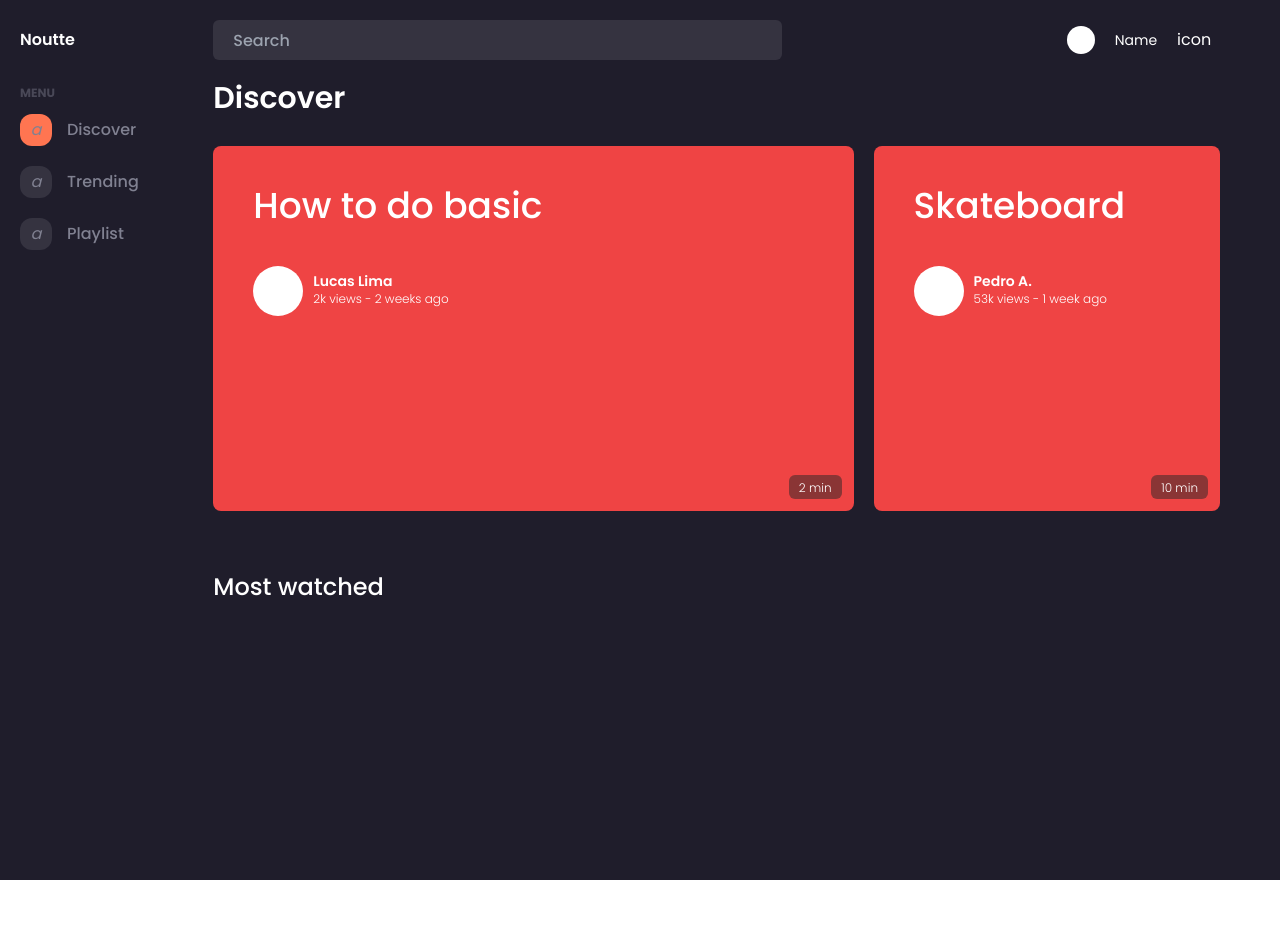
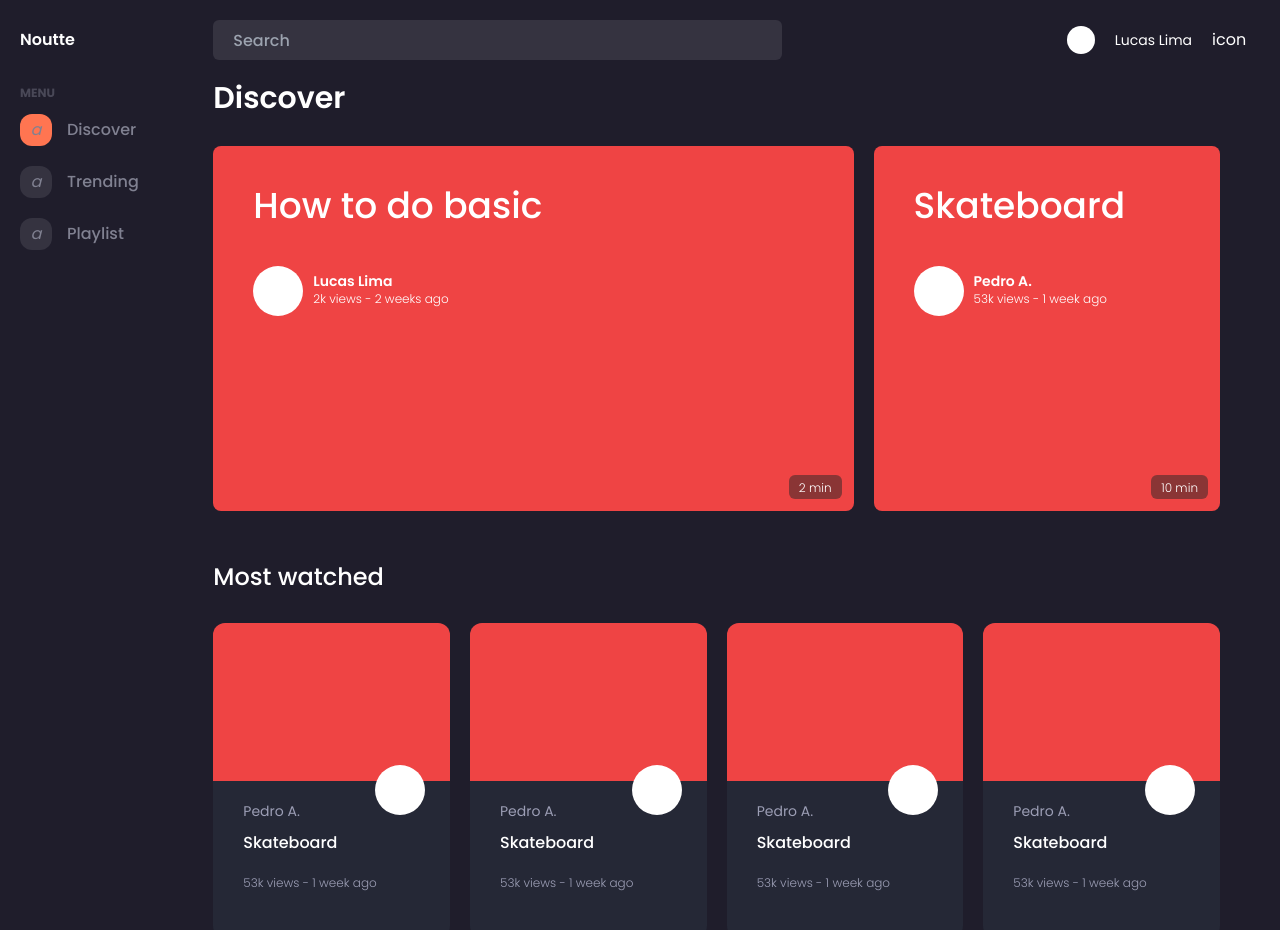
Before and after one commit to Lukenoutte/noutte-platform-nuxt, a Nuxt app: page / in a window 1280 px wide. Shown: the top 930 px of the page. Before the commit the page ends 880 px from the top, so only its background shows below. Built offline with nearby package versions, Linux system fonts and the light colour scheme.

Commit message:
feature/most watched card

```diff
--- a/components/CardDiscover.vue
+++ b/components/CardDiscover.vue
@@ -18,7 +18,7 @@
 
 <script setup>
 
-const props = defineProps({
+defineProps({
   widthCard: { type: String, required: true },
   title: { type: String, required: true },
   author: { type: String, required: true },
--- /dev/null
+++ b/components/CardMostWatched.vue
@@ -0,0 +1,24 @@
+<template>
+  <div class="h-[315px] w-[255px] bg-most-watched-card-bg rounded-xl mr-[20px] relative">
+    <div class="bg-red-500 h-1/2 rounded-t-xl">
+
+    </div>
+    <div class="bg-white rounded-full w-[50px] h-[50px] absolute top-[45%] right-[25px]">
+
+    </div>
+    <div class="px-[30px] pt-[20px]">
+      <p class="text-sm text-most-watched-title font-normal">{{ author }}</p>
+      <p class="mt-[10px] font-medium text-white">{{ title }}</p>
+      <p class="text-xs mt-[20px] text-most-watched-title font-light">{{ `${views} views - ${createdSince}` }}</p>
+    </div>
+  </div>
+</template>
+
+<script setup>
+  defineProps({
+  title: { type: String, required: true },
+  author: { type: String, required: true },
+  createdSince: { type: String, required: true },
+  views: { type: String, required: true }
+})
+</script>
--- a/components/RightContainer.vue
+++ b/components/RightContainer.vue
@@ -1,5 +1,5 @@
 <template>
-  <div class="min-h-screen w-5/6 pr-[40px]">
+  <div class="min-h-screen w-5/6 pr-[40px] pb-[50px]">
     <div>
       <span class="text-white text-3xl font-semibold">Discover</span>
       <div class="flex flex-row mt-[30px]">
@@ -21,8 +21,34 @@
         />
       </div>
     </div>
-    <div class="mt-[60px]">
+    <div class="mt-[50px]">
       <span class="text-white text-2xl font-medium">Most watched</span>
+      <div class="mt-[30px] flex flex-row">
+        <CardMostWatched
+          title="Skateboard"
+          author="Pedro A."
+          views="53k"
+          createdSince="1 week ago"
+        />
+        <CardMostWatched
+          title="Skateboard"
+          author="Pedro A."
+          views="53k"
+          createdSince="1 week ago"
+        />
+        <CardMostWatched
+          title="Skateboard"
+          author="Pedro A."
+          views="53k"
+          createdSince="1 week ago"
+        />
+        <CardMostWatched
+          title="Skateboard"
+          author="Pedro A."
+          views="53k"
+          createdSince="1 week ago"
+        />
+      </div>
     </div>
   </div>
 </template>
--- a/components/TheHeader.vue
+++ b/components/TheHeader.vue
@@ -13,7 +13,7 @@
       <div class="bg-white h-7 w-7 rounded-full">
 
       </div>
-      <span class="ml-5 text-white text-sm">Name</span>
+      <span class="ml-5 text-white text-sm">Lucas Lima</span>
       <div class="ml-5 text-white">
         icon
       </div>
--- a/tailwind.config.js
+++ b/tailwind.config.js
@@ -15,7 +15,9 @@ module.exports = {
       colors: {
         'dark-blue': '#1f1d2b',
         'input-color': '#353340',
-        'menu-title-color': '#494857'
+        'menu-title-color': '#494857',
+        'most-watched-card-bg': '#252836',
+        'most-watched-title': '#9c9eb5'
       },
     },
   },
```
